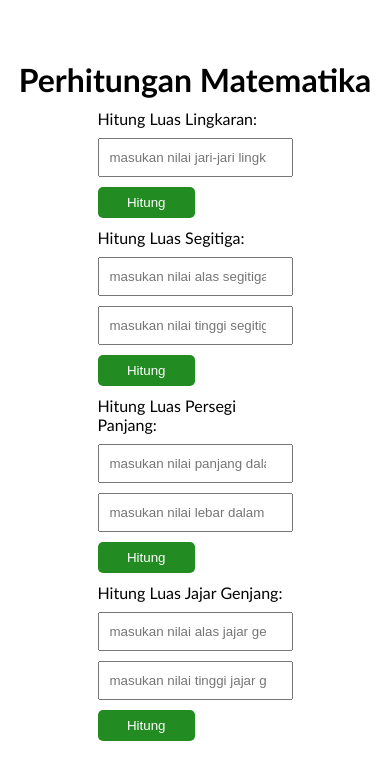
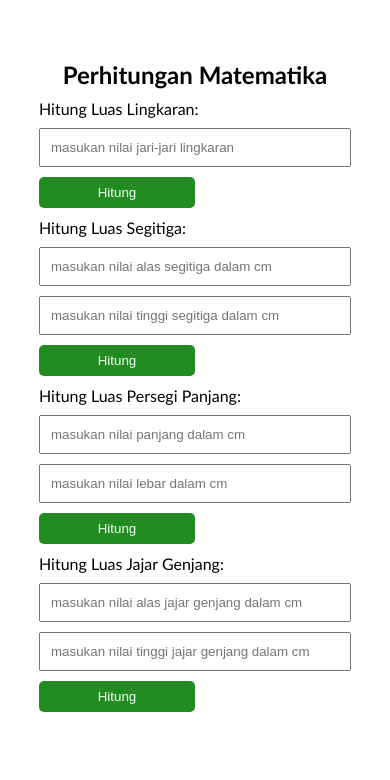
Before and after one commit to mochKhilmi/mini-geometry-calculator, a plain HTML site: page index.html in a window 390 px wide. Drawn offline with Linux system fonts and the light colour scheme.

Commit message:
edit media query

```diff
--- a/style.css
+++ b/style.css
@@ -7,8 +7,7 @@
   display: flex;
   flex-direction: column;
   align-items: center;
-        font-family: "Gill Sans", "Gill Sans MT", Calibri, "Trebuchet MS",
-          sans-serif;
+  font-family: "Gill Sans", "Gill Sans MT", Calibri, "Trebuchet MS", sans-serif;
 }
 h1 {
   margin-bottom: 10px;
@@ -50,3 +49,27 @@
 button:active {
   background-color: forestgreen;
 }
+
+@media only screen and (max-width: 992px) {
+  h1{
+    font-size: 2em;
+
+  }
+
+  .container{
+    width: 65%;
+  }
+
+}
+
+
+@media only screen and (max-width: 768px) {
+  h1{
+    font-size: 1.5em;
+  }
+
+
+  .container{
+    width: 80%;
+  }
+}
```
Also changed, not shown: index.html (renamed from geometry_calculator.html). Lines whose indentation alone changed are shown as unchanged.
